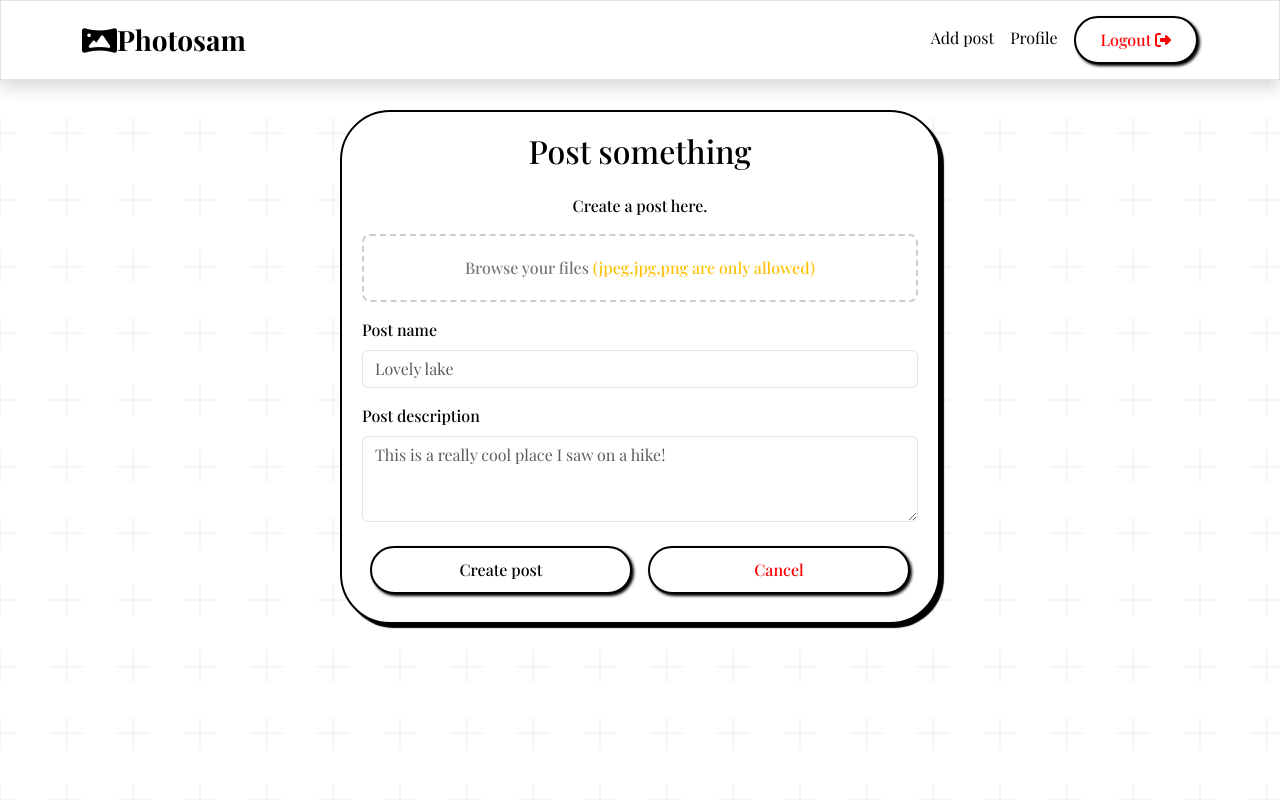
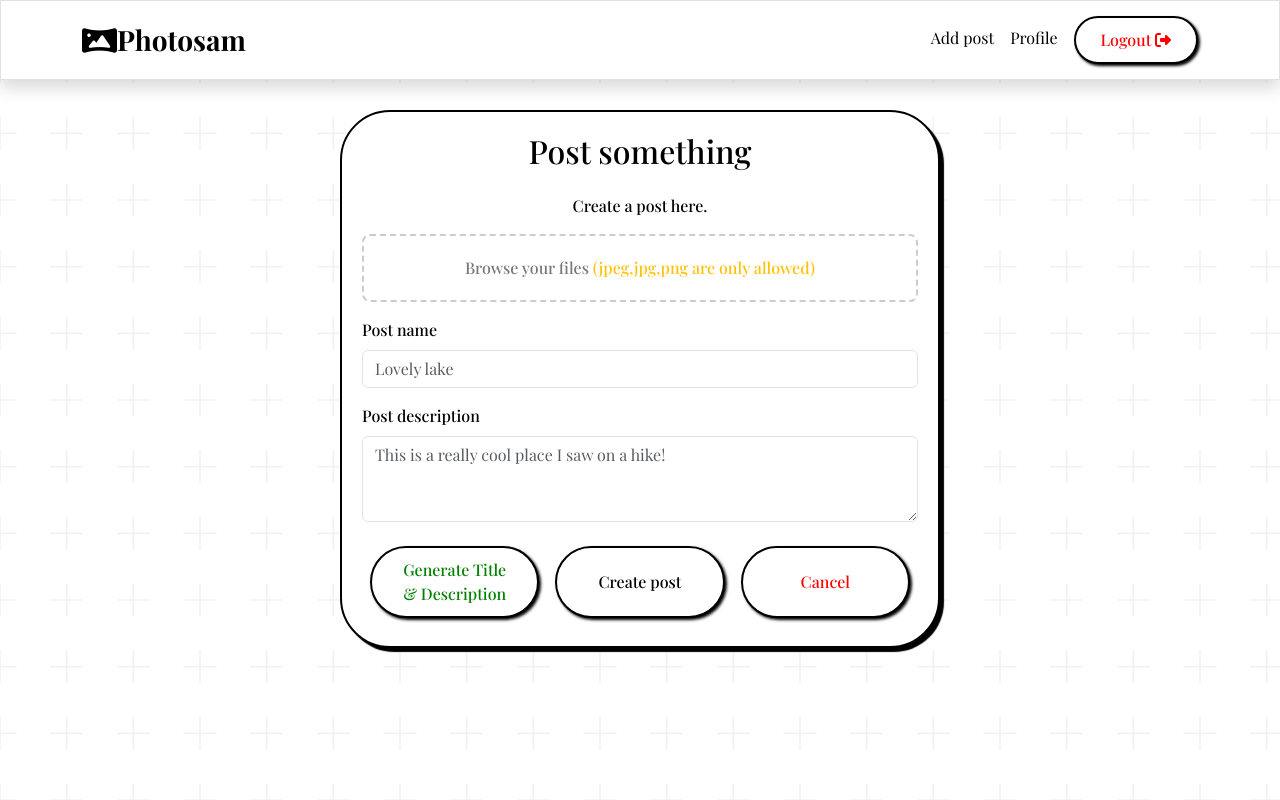
Before and after one commit to ShamilRahmanPK/Social-Media, a React (Vite) app: page /add-post in a window 1280 px wide. Built offline with nearby package versions, Linux system fonts and the light colour scheme; a web font is replaced by a local one.

Commit message:
social-media

```diff
--- a/package.json
+++ b/package.json
@@ -16,7 +16,7 @@
     "react-bootstrap": "^2.10.6",
     "react-dom": "^18.3.1",
     "react-router-dom": "^7.0.2",
-    "react-toastify": "^10.0.6"
+    "react-toastify": "^9.0.0"
   },
   "devDependencies": {
     "@eslint/js": "^9.15.0",
--- a/src/pages/AddPost.jsx
+++ b/src/pages/AddPost.jsx
@@ -2,9 +2,11 @@ import React, { useEffect, useState } from "react";
 import Header from "../components/Header";
 import bgImg from "../assets/bg.svg";
 import { Link, useNavigate } from "react-router-dom";
-import { Bounce, ToastContainer, toast } from 'react-toastify';
+import { Bounce, toast } from 'react-toastify';
+import { ToastContainer } from "react-toastify";
 import 'react-toastify/dist/ReactToastify.css';
 import { addPostAPI } from "../services/allAPI";
+import SERVER_BASE_URL from "../services/serverUrl";
 
 function AddPost() {
   const navigate = useNavigate()
@@ -72,6 +74,44 @@ function AddPost() {
       toast("Please fill the form completely")
     }
   }
+
+  const handleAutoGenerate = async () => {
+    if (!postDetails.imageUrl) {
+      toast("Please upload an image first");
+      return;
+    }
+
+    console.log(postDetails.imageUrl);
+
+
+    const reqBody = new FormData();
+    reqBody.append("image", postDetails.imageUrl);
+
+    try {
+      const response = await fetch(`${SERVER_BASE_URL}/generate-description`, {
+        method: "POST",
+        body: reqBody,
+      });
+
+      const data = await response.json();
+      console.log(data);
+
+
+      if (response.ok && data.title) {
+        setPostDetails({
+          ...postDetails,
+          postname: data.title,
+          description: data.description,
+        });
+        toast.success("Title and description generated successfully!");
+      } else {
+        toast.error("Failed to generate title and description");
+      }
+    } catch (err) {
+      console.log(err);
+      toast.error("Error generating description");
+    }
+  };
 
 
   return (
@@ -165,6 +205,24 @@ function AddPost() {
             ></textarea>
           </div>
           <div className="d-flex">
+          <button
+  type="button"
+  onClick={handleAutoGenerate}
+  style={{
+    borderRadius: "50px",
+    padding: "10px 25px",
+    fontWeight: "500",
+    fontSize: "16px",
+    border: "2px solid black",
+    boxShadow: "2px 2px 3px rgba(0, 0, 0, 1)",
+    backgroundColor: "white",
+    color: "green",
+  }}
+  className="btn btn-primary w-100 m-2"
+>
+  Generate Title & Description
+</button>
+
             <button onClick={handleAddPost} type="submit" style={{
                     borderRadius: '50px',
                     padding: '10px 25px',
@@ -196,14 +254,12 @@ function AddPost() {
       position="top-left"
       autoClose={5000}
       hideProgressBar={false}
-      newestOnTop={false}
       closeOnClick
       rtl={false}
       pauseOnFocusLoss
       draggable
-      pauseOnHover
-      theme="dark" transition={Bounce}
-      />
+      pauseOnHover={false}
+      theme="dark"/>
     </div>
   );
 }
--- a/src/services/serverUrl.js
+++ b/src/services/serverUrl.js
@@ -1,3 +1,3 @@
-const SERVER_BASE_URL = "https://social-media-server-tulh.onrender.com"
-// const SERVER_BASE_URL = "http://localhost:3000"
+// const SERVER_BASE_URL = "https://social-media-server-tulh.onrender.com"
+const SERVER_BASE_URL = "http://localhost:3000"
 export default SERVER_BASE_URL
```
Also changed, not shown: src/assets/README.md (added), src/services/allAPI.js (line endings or trailing spaces), 1 other file (tests, documents, lock files or other folders).
